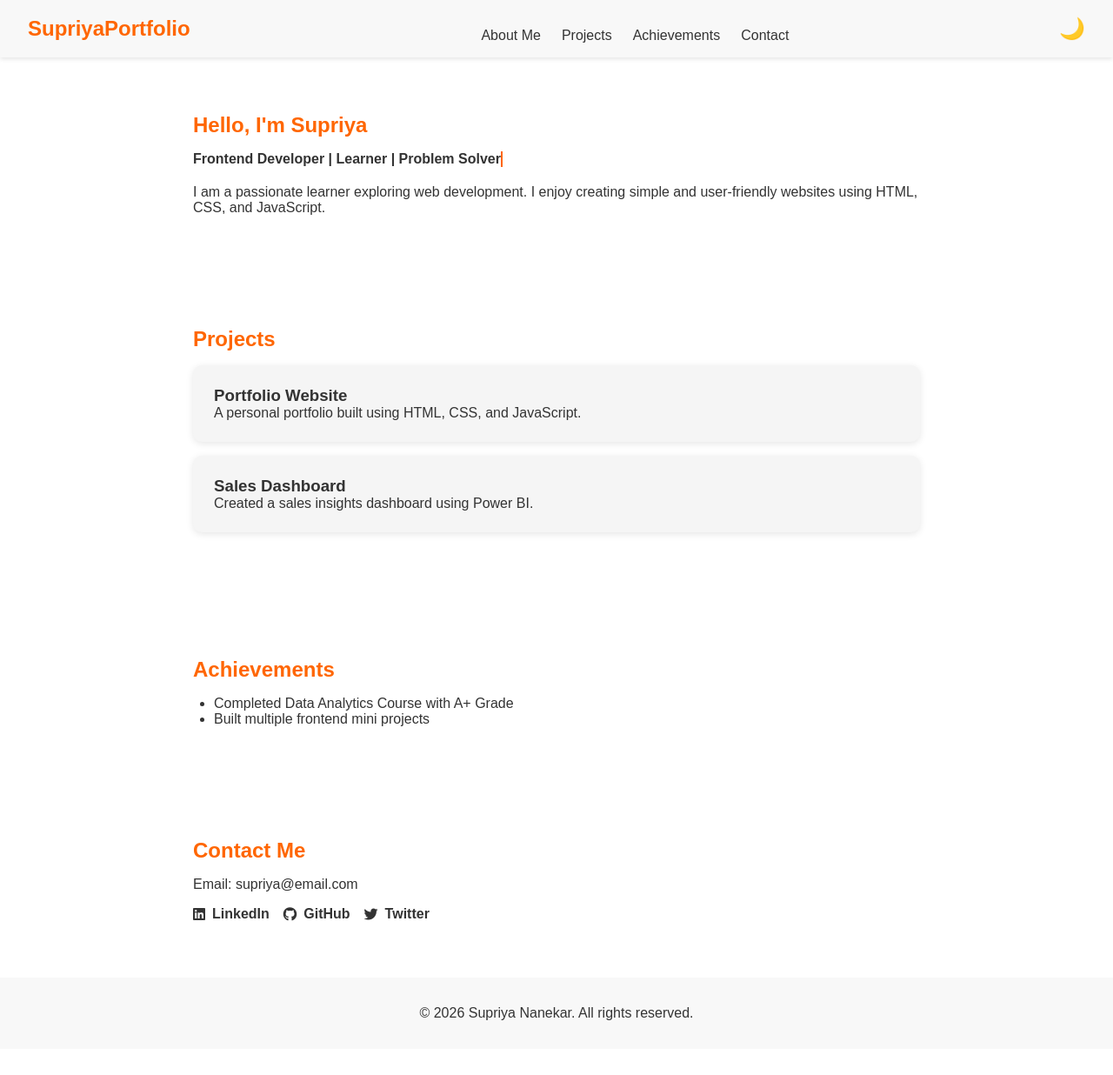
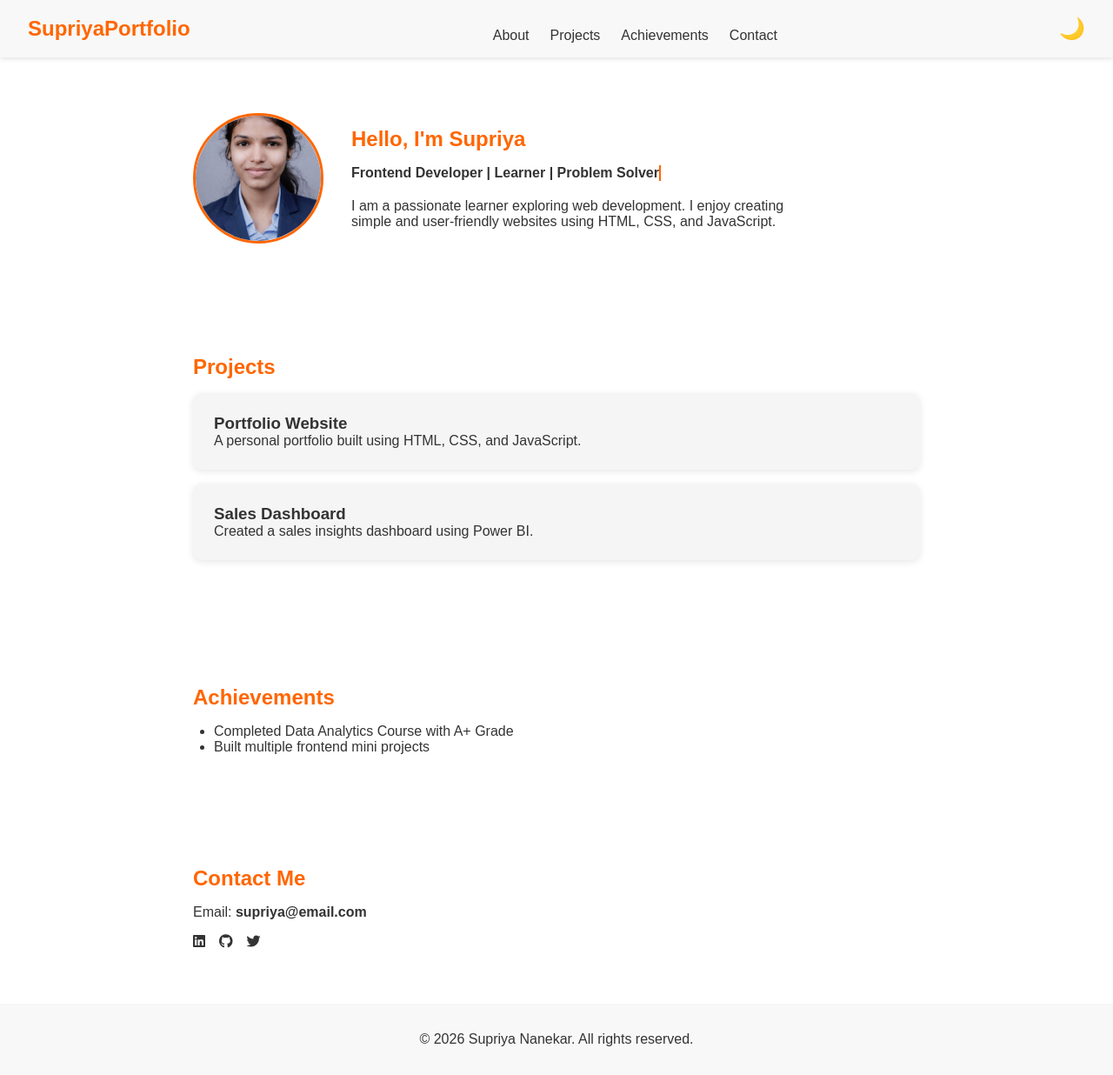
Before and after one commit to Nanekar123/frontend-portfolio, a plain HTML site: page index.html in a window 1280 px wide. Shown: the whole page at 87% size. Before the commit the page ends 1206 px from the top, so only its background shows below. Drawn offline with Linux system fonts and the light colour scheme.

Commit message:
Updated portfolio layout and added profile image

```diff
--- a/index.html
+++ b/index.html
@@ -4,17 +4,22 @@
     <meta charset="UTF-8">
     <meta name="viewport" content="width=device-width, initial-scale=1.0">
     <title>Supriya's Portfolio</title>
+
+    <!-- CSS -->
     <link rel="stylesheet" href="style.css">
-    <link rel="stylesheet" href="https://cdnjs.cloudflare.com/ajax/libs/font-awesome/6.4.0/css/all.min.css">
+
+    <!-- Font Awesome -->
+    <link rel="stylesheet"
+        href="https://cdnjs.cloudflare.com/ajax/libs/font-awesome/6.4.0/css/all.min.css">
 </head>
 <body>
 
-    <!-- Header / Navigation -->
+<!-- Header -->
 <header>
-        <nav>
+    <nav class="navbar">
         <h2 class="logo">SupriyaPortfolio</h2>
-            <ul>
-                <li><a href="#about">About Me</a></li>
+        <ul class="nav-links">
+            <li><a href="#about">About</a></li>
             <li><a href="#projects">Projects</a></li>
             <li><a href="#achievements">Achievements</a></li>
             <li><a href="#contact">Contact</a></li>
@@ -24,30 +29,40 @@
 </header>
 
 <!-- About Section -->
-    <main>
 <section id="about">
-            <h1>Hello, I'm Supriya</h1>
-            <p class="animated-text">Frontend Developer | Learner | Problem Solver</p>
+    <div class="about-container">
+        <img src="supriya.jpeg" alt="Supriya Nanekar" class="profile-img">
+
+        <div class="about-text">
+            <h1>Hello, I'm <span>Supriya</span></h1>
+            <p class="animated-text">
+                Frontend Developer | Learner | Problem Solver
+            </p>
             <p>
                 I am a passionate learner exploring web development.
-                I enjoy creating simple and user-friendly websites using HTML, CSS, and JavaScript.
+                I enjoy creating simple and user-friendly websites using
+                HTML, CSS, and JavaScript.
             </p>
+        </div>
+    </div>
 </section>
 
-        <!-- Projects Section -->
+<!-- Projects -->
 <section id="projects">
     <h2>Projects</h2>
+
     <div class="project-card">
         <h3>Portfolio Website</h3>
         <p>A personal portfolio built using HTML, CSS, and JavaScript.</p>
     </div>
+
     <div class="project-card">
         <h3>Sales Dashboard</h3>
         <p>Created a sales insights dashboard using Power BI.</p>
     </div>
 </section>
 
-        <!-- Achievements Section -->
+<!-- Achievements -->
 <section id="achievements">
     <h2>Achievements</h2>
     <ul>
@@ -56,20 +71,20 @@
     </ul>
 </section>
 
-        <!-- Contact Section -->
+<!-- Contact -->
 <section id="contact">
     <h2>Contact Me</h2>
-            <p>Email: supriya@email.com</p>
+    <p>Email: <strong>supriya@email.com</strong></p>
+
     <div class="social-links">
-                <a href="#"><i class="fab fa-linkedin"></i> LinkedIn</a>
-                <a href="#"><i class="fab fa-github"></i> GitHub</a>
-                <a href="#"><i class="fab fa-twitter"></i> Twitter</a>
+        <a href="#"><i class="fab fa-linkedin"></i></a>
+        <a href="#"><i class="fab fa-github"></i></a>
+        <a href="#"><i class="fab fa-twitter"></i></a>
     </div>
 </section>
-    </main>
 
 <footer>
-        <p>&copy; 2026 Supriya Nanekar. All rights reserved.</p>
+    <p>© 2026 Supriya Nanekar. All rights reserved.</p>
 </footer>
 
 <script src="script.js"></script>
--- a/style.css
+++ b/style.css
@@ -160,3 +160,24 @@ body.dark-theme .social-links a {
 body.dark-theme footer {
     background-color: #1f1f1f;
 }
+/* About Section Layout */
+.about-container {
+    display: flex;
+    align-items: center;
+    gap: 2rem;
+    flex-wrap: wrap;
+}
+
+/* Profile Image Size */
+.profile-img {
+    width: 150px;          /* profile size */
+    height: 150px;
+    border-radius: 50%;
+    object-fit: cover;
+    border: 3px solid #ff6600;
+}
+
+/* About Text */
+.about-text {
+    max-width: 500px;
+}
```
Also changed, not shown: supriya.jpeg (added). Lines whose indentation alone changed are shown as unchanged.
